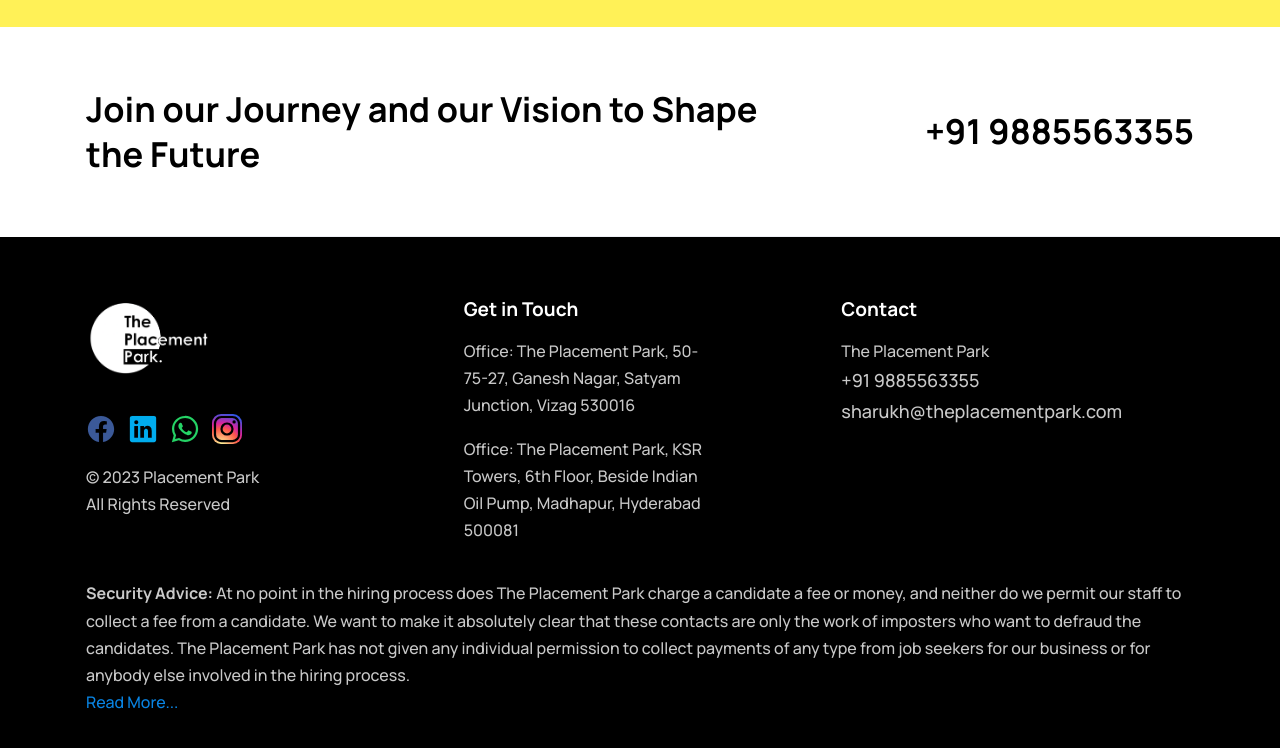
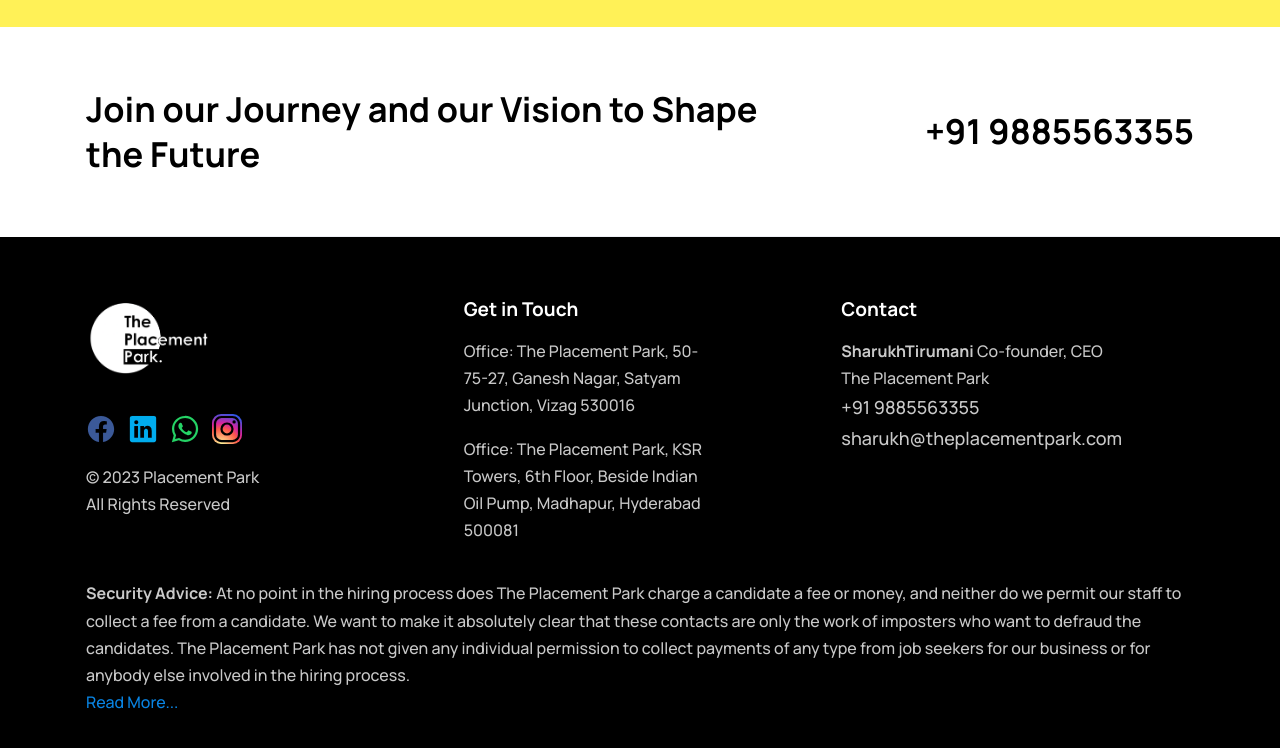
Before and after one commit to GTejaash/TPP, a plain HTML site: page about.html in a window 1280 px wide. Shown: the part 4234-4982 px from the top of the page. Drawn offline with nearby package versions, Linux system fonts and the light colour scheme; some packages are replaced by stand-ins of ours; a script that the page names is missing.

Commit message:
Add files via upload

```diff
--- a/about.html
+++ b/about.html
@@ -1370,6 +1370,10 @@ figure.effect-julia:hover p {
         <li>
           <p class="h4 footer-list-title">Contact</p>
         </li>
+        <li>
+          <p> <strong>SharukhTirumani</strong> Co-founder, CEO</p>
+
+        </li>
 
         <p class="footer-text">
          The Placement Park
```
Also changed, not shown: companies.html (+3 -0 lines), crt.html (+4 -0 lines), index.html (+5 -0 lines), jobseeker.html (+4 -0 lines).
